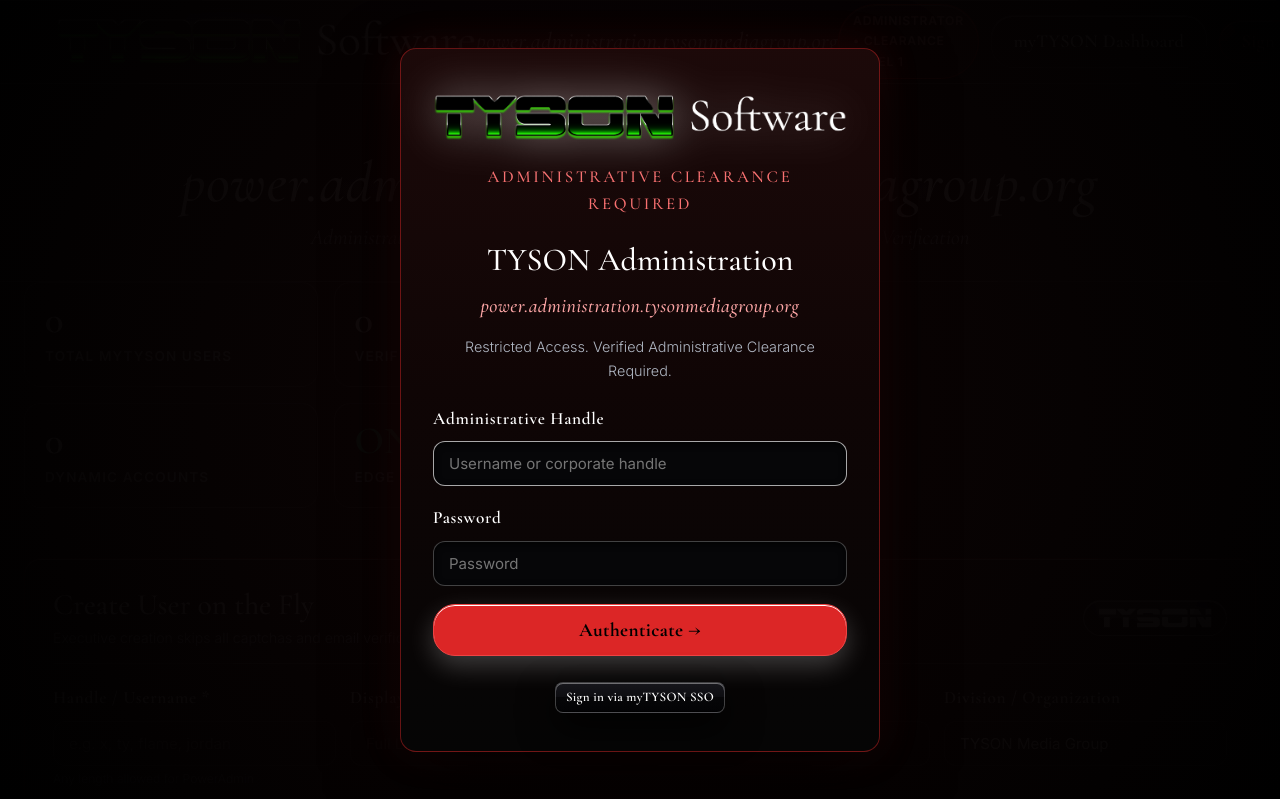
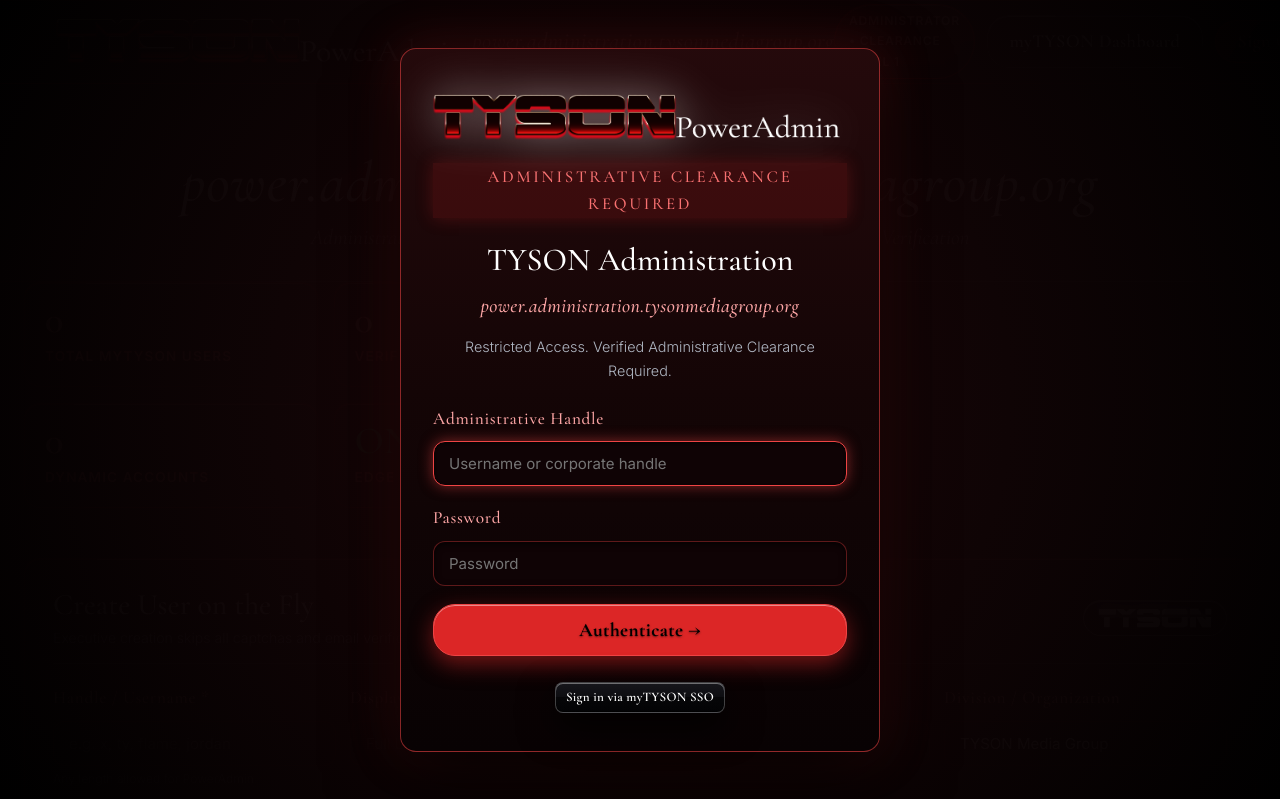
Before and after one commit to tysonmediagroup/poweradmin.tysonmediagroup.org, a plain HTML site: page index.html in a window 1280 px wide. Shown: the top 799 px of the page. Drawn offline with nearby package versions, Linux system fonts and the light colour scheme; no server answers.

Commit message:
Apply Crimson Obsidian Aero theme and update brand banner to TYSONPowerAdminBanner

```diff
--- a/index.html
+++ b/index.html
@@ -6,7 +6,83 @@
   <title>TYSON Administration | power.administration.tysonmediagroup.org</title>
   <link rel="stylesheet" href="/styles.css">
   <style>
-    /* PowerAdmin Specific Styles */
+    /* PowerAdmin Crimson Obsidian Aero Theme */
+    body.poweradmin-body {
+      background-color: #060102;
+      background-image:
+        radial-gradient(ellipse 90% 45% at 50% -5%, rgba(239, 68, 68, 0.28) 0%, rgba(185, 28, 28, 0.12) 40%, rgba(15, 2, 4, 0.95) 75%, #000000 100%),
+        radial-gradient(circle at 10% 20%, rgba(220, 38, 38, 0.08) 0%, transparent 40%),
+        radial-gradient(circle at 90% 30%, rgba(220, 38, 38, 0.08) 0%, transparent 40%),
+        linear-gradient(180deg, #0d0204 0%, #000000 100%);
+      color: #f3f4f6;
+    }
+
+    .poweradmin-body .main-header {
+      background: linear-gradient(180deg, #2b0d10 0%, #1a0709 49%, #0e0305 50%, #060102 100%);
+      border-bottom: 1px solid rgba(239, 68, 68, 0.45);
+      box-shadow: 0 10px 30px rgba(0, 0, 0, 0.85), inset 0 1px 0 rgba(255, 120, 120, 0.35), 0 0 25px rgba(220, 38, 38, 0.18);
+    }
+
+    .poweradmin-body .nav-link.active {
+      color: #fca5a5;
+      text-shadow: 0 0 12px rgba(239, 68, 68, 0.6);
+    }
+    .poweradmin-body .nav-link.active::after {
+      background: #ef4444;
+      box-shadow: 0 0 10px #ef4444;
+    }
+
+    .poweradmin-body .editorial-tag {
+      border-color: rgba(239, 68, 68, 0.55);
+      color: #fca5a5;
+      background: rgba(220, 38, 38, 0.15);
+      box-shadow: 0 0 16px rgba(220, 38, 38, 0.25);
+    }
+
+    .poweradmin-body .domain-centerpiece-title {
+      color: #ffffff;
+      text-shadow: 0 0 30px rgba(239, 68, 68, 0.45);
+    }
+
+    .poweradmin-body .card {
+      background: linear-gradient(180deg, rgba(32, 10, 13, 0.94) 0%, rgba(18, 5, 7, 0.97) 49%, rgba(10, 3, 4, 0.98) 50%, rgba(5, 1, 2, 0.99) 100%);
+      border: 1px solid rgba(239, 68, 68, 0.35);
+      box-shadow: 0 16px 40px rgba(0, 0, 0, 0.92), inset 0 1px 0 rgba(255, 140, 140, 0.35), inset 0 -1px 0 rgba(0, 0, 0, 0.85), 0 0 30px rgba(220, 38, 38, 0.12);
+    }
+
+    .poweradmin-body .card-title {
+      color: #ffffff;
+    }
+
+    .poweradmin-body .form-input {
+      background: #0f0305;
+      border: 1px solid rgba(239, 68, 68, 0.35);
+      color: #ffffff;
+    }
+    .poweradmin-body .form-input:focus {
+      border-color: #ef4444;
+      box-shadow: 0 0 14px rgba(239, 68, 68, 0.5), inset 0 1px 3px rgba(0, 0, 0, 0.8);
+      outline: none;
+    }
+    .poweradmin-body .form-label {
+      color: #fca5a5;
+      font-weight: 500;
+    }
+
+    .poweradmin-body .btn-primary {
+      background: linear-gradient(180deg, #ef4444 0%, #dc2626 49%, #b91c1c 50%, #991b1b 100%);
+      border: 1px solid #f87171;
+      color: #ffffff;
+      box-shadow: 0 8px 22px rgba(220, 38, 38, 0.5), inset 0 1px 0 rgba(255, 255, 255, 0.45);
+      text-shadow: 0 1px 2px rgba(0, 0, 0, 0.5);
+    }
+    .poweradmin-body .btn-primary:hover {
+      background: linear-gradient(180deg, #f87171 0%, #ef4444 49%, #dc2626 50%, #b91c1c 100%);
+      border-color: #ffffff;
+      box-shadow: 0 10px 28px rgba(239, 68, 68, 0.7), inset 0 1px 0 #ffffff;
+      transform: translateY(-2px);
+    }
+
     .admin-stats-grid {
       display: grid;
       grid-template-columns: repeat(auto-fit, minmax(200px, 1fr));
@@ -14,24 +90,32 @@
       margin-bottom: 24px;
     }
     .stat-card {
-      background: var(--bg-surface);
-      border: 1px solid var(--border-subtle);
+      background: linear-gradient(180deg, rgba(38, 12, 15, 0.9) 0%, rgba(20, 6, 8, 0.95) 50%, rgba(10, 3, 4, 0.98) 100%);
+      border: 1px solid rgba(239, 68, 68, 0.35);
       border-radius: var(--card-radius);
       padding: 18px 20px;
       display: flex;
       flex-direction: column;
       gap: 6px;
+      box-shadow: 0 14px 36px rgba(0, 0, 0, 0.92), inset 0 1px 0 rgba(255, 140, 140, 0.35), 0 0 20px rgba(220, 38, 38, 0.14);
+      transition: transform 0.2s ease, border-color 0.2s ease, box-shadow 0.2s ease;
+    }
+    .stat-card:hover {
+      border-color: #ef4444;
+      transform: translateY(-2px);
+      box-shadow: 0 16px 40px rgba(0, 0, 0, 0.95), inset 0 1px 0 rgba(255, 160, 160, 0.5), 0 0 28px rgba(239, 68, 68, 0.3);
     }
     .stat-number {
       font-family: var(--font-heading);
       font-size: 2.4rem;
       font-weight: 600;
-      color: var(--text-white);
+      color: #fca5a5;
+      text-shadow: 0 0 16px rgba(239, 68, 68, 0.55);
       line-height: 1;
     }
     .stat-label {
       font-size: 0.85rem;
-      color: var(--text-muted);
+      color: #f87171;
       text-transform: uppercase;
       letter-spacing: 0.08em;
       font-weight: 600;
@@ -39,8 +123,9 @@
     .user-table-wrap {
       overflow-x: auto;
       border-radius: 12px;
-      border: 1px solid var(--border-subtle);
-      background: rgba(0, 0, 0, 0.4);
+      border: 1px solid rgba(239, 68, 68, 0.35);
+      background: rgba(12, 3, 4, 0.65);
+      box-shadow: 0 8px 24px rgba(0, 0, 0, 0.7), 0 0 20px rgba(220, 38, 38, 0.1);
     }
     .user-table {
       width: 100%;
@@ -50,21 +135,21 @@
     }
     .user-table th {
       padding: 14px 18px;
-      background: var(--bg-surface-solid);
-      border-bottom: 1px solid var(--border-subtle);
+      background: linear-gradient(180deg, #260c0f 0%, #150507 100%);
+      border-bottom: 1px solid rgba(239, 68, 68, 0.35);
       font-size: 0.82rem;
       text-transform: uppercase;
       letter-spacing: 0.08em;
-      color: var(--text-dim);
+      color: #fca5a5;
       font-weight: 600;
     }
     .user-table td {
       padding: 14px 18px;
-      border-bottom: 1px solid rgba(255, 255, 255, 0.08);
+      border-bottom: 1px solid rgba(239, 68, 68, 0.15);
       vertical-align: middle;
     }
     .user-table tr:hover td {
-      background: rgba(255, 255, 255, 0.03);
+      background: rgba(220, 38, 38, 0.08);
     }
     .user-avatar-cell {
       display: flex;
@@ -82,8 +167,9 @@
       color: white;
       font-size: 1rem;
       flex-shrink: 0;
-      border: 1.5px solid var(--border-subtle);
+      border: 1.5px solid rgba(239, 68, 68, 0.5);
       overflow: hidden;
+      box-shadow: 0 0 10px rgba(220, 38, 38, 0.25);
     }
     .mini-avatar img {
       width: 100%;
@@ -101,19 +187,22 @@
       border-radius: 8px;
     }
     .btn-danger {
-      background: rgba(220, 38, 38, 0.2);
-      border-color: rgba(220, 38, 38, 0.5);
+      background: linear-gradient(180deg, rgba(220, 38, 38, 0.35) 0%, rgba(153, 27, 27, 0.45) 100%);
+      border: 1px solid rgba(239, 68, 68, 0.65);
       color: #fca5a5;
+      box-shadow: 0 4px 12px rgba(220, 38, 38, 0.25);
     }
     .btn-danger:hover {
       background: #dc2626;
+      border-color: #f87171;
       color: #ffffff;
+      box-shadow: 0 6px 18px rgba(239, 68, 68, 0.6);
     }
     /* Modal styles */
     .admin-modal-backdrop {
       position: fixed;
       inset: 0;
-      background: rgba(0, 0, 0, 0.85);
+      background: rgba(0, 0, 0, 0.88);
       backdrop-filter: blur(8px);
       z-index: 3000;
       display: none;
@@ -127,17 +216,17 @@
     .admin-modal {
       width: 100%;
       max-width: 520px;
-      background: var(--bg-card);
-      border: 1.5px solid var(--border-subtle);
+      background: linear-gradient(180deg, rgba(32, 10, 13, 0.98) 0%, rgba(16, 5, 7, 0.99) 100%);
+      border: 1.5px solid rgba(239, 68, 68, 0.5);
       border-radius: var(--card-radius);
       padding: 28px 24px;
-      box-shadow: 0 20px 60px rgba(0, 0, 0, 0.9);
+      box-shadow: 0 24px 70px rgba(0, 0, 0, 0.95), 0 0 40px rgba(220, 38, 38, 0.25);
     }
     /* Access Gate Lock Screen */
     .poweradmin-gate {
       position: fixed;
       inset: 0;
-      background: radial-gradient(circle at center, rgba(15, 5, 5, 0.96) 0%, rgba(0, 0, 0, 0.99) 100%);
+      background: radial-gradient(circle at center, rgba(30, 8, 10, 0.98) 0%, rgba(0, 0, 0, 0.99) 100%);
       z-index: 2500;
       display: flex;
       align-items: center;
@@ -150,12 +239,12 @@
     .gate-card {
       width: 100%;
       max-width: 480px;
-      background: linear-gradient(180deg, rgba(30, 10, 10, 0.94) 0%, rgba(15, 5, 5, 0.98) 50%, rgba(5, 5, 5, 1) 100%);
-      border: 1.5px solid rgba(220, 38, 38, 0.45);
+      background: linear-gradient(180deg, rgba(38, 10, 12, 0.96) 0%, rgba(20, 5, 6, 0.98) 50%, rgba(8, 2, 3, 1) 100%);
+      border: 1.5px solid rgba(239, 68, 68, 0.55);
       border-radius: 16px;
       padding: 38px 32px;
       text-align: center;
-      box-shadow: 0 24px 70px rgba(0, 0, 0, 0.95), 0 0 40px rgba(220, 38, 38, 0.15);
+      box-shadow: 0 24px 70px rgba(0, 0, 0, 0.95), 0 0 50px rgba(220, 38, 38, 0.25);
     }
   </style>
 </head>
@@ -164,7 +253,7 @@
   <!-- Restricted PowerAdmin Gate Overlay -->
   <div class="poweradmin-gate" id="poweradminGate" role="dialog" aria-modal="true" aria-label="Administrative Gate">
     <div class="gate-card">
-      <img src="/assets/TYSONSoftwareBanner.png" alt="TYSON Software" class="auth-banner-logo" style="height: 52px; margin-bottom: 14px;">
+      <img src="/assets/TYSONPowerAdminBanner.png" alt="TYSON PowerAdmin" class="auth-banner-logo" style="height: 52px; margin-bottom: 14px;">
       <span class="editorial-tag" style="color: #f87171; border-color: rgba(220, 38, 38, 0.4);">Administrative Clearance Required</span>
       <h1 class="auth-heading" style="font-size: 2rem; margin: 10px 0 4px;">TYSON Administration</h1>
       <p class="brand-tmg-domain" style="font-size: 1.25rem; color: #fca5a5; margin-bottom: 12px;">power.administration.tysonmediagroup.org</p>
@@ -197,7 +286,7 @@
   <!-- Global Main Header -->
   <header class="main-header">
     <a href="/" class="topbar-left">
-      <img src="/assets/TYSONSoftwareBanner.png" alt="TYSON Software" class="logo-img">
+      <img src="/assets/TYSONPowerAdminBanner.png" alt="TYSON PowerAdmin" class="logo-img">
     </a>
 
     <nav class="main-nav">
```
Also changed, not shown: assets/TYSONPowerAdminBanner.png (added).
